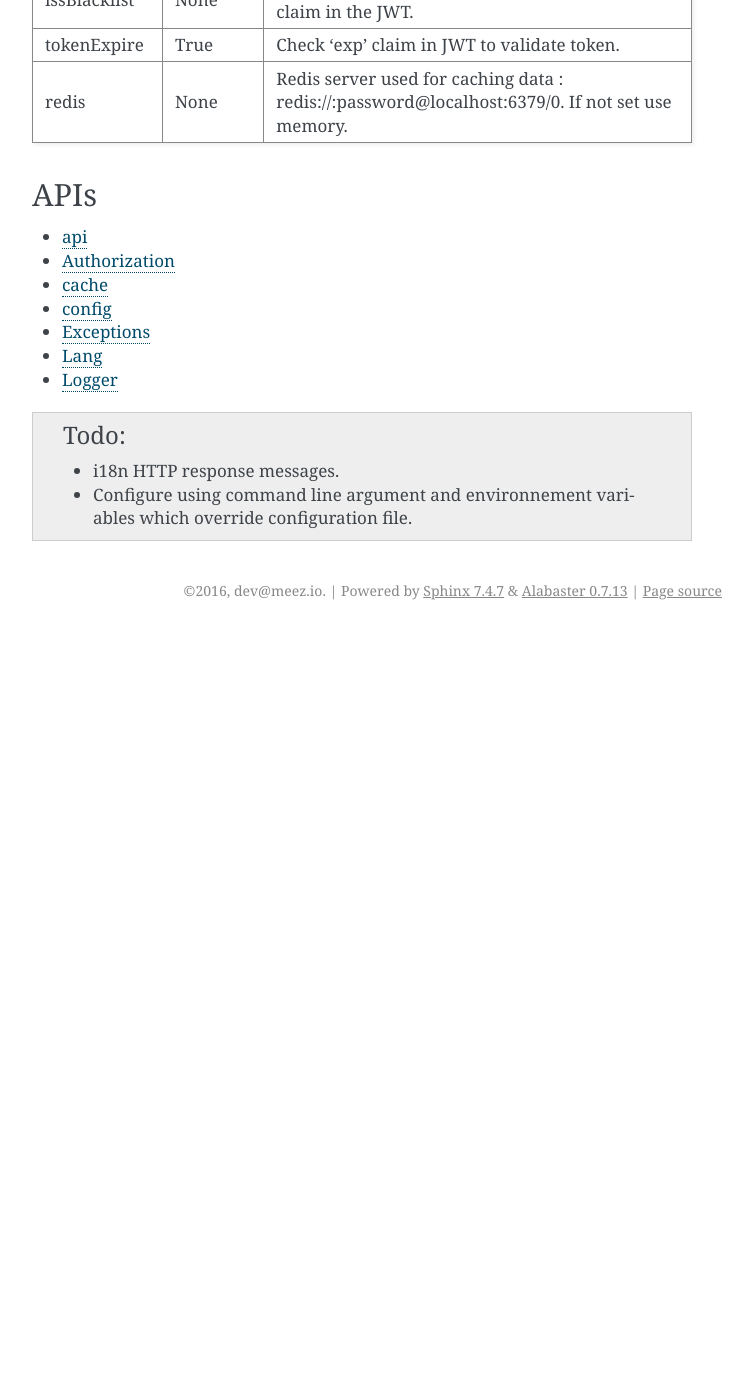
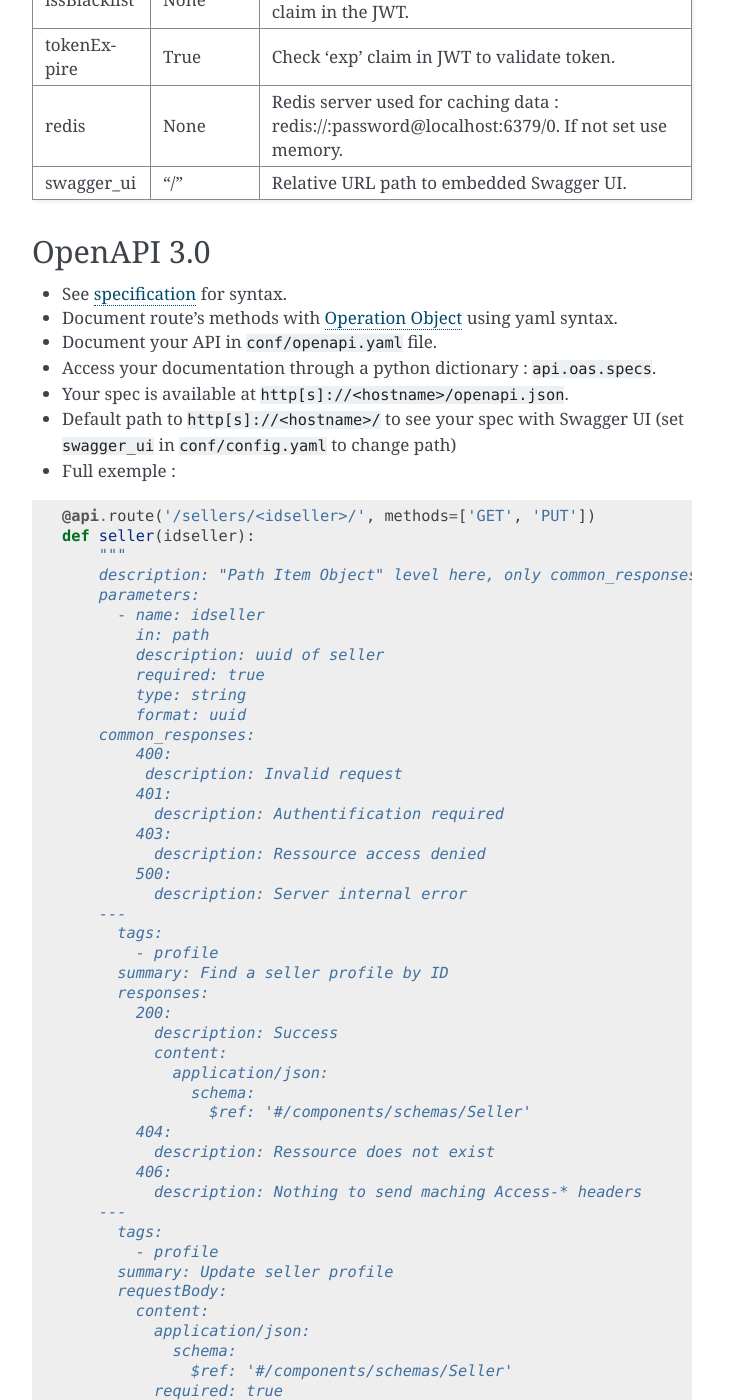
Before and after one commit to meezio/apicore, a Sphinx documentation site: the page built from docs/index.rst, in a window 1280 px wide and 1400 px high, scrolled down 1612 px. Shown: the whole window, without its empty margins (388-1141 px from the left). Built offline with Sphinx 7.4.7, drawn with Linux system fonts in a browser that asks for light colours; before the commit the page ends 2242 px from its top, so only the background shows below that; some of the changed text lies outside the part shown.

Commit message:
Update doc

```diff
--- a/docs/index.rst
+++ b/docs/index.rst
@@ -18,7 +18,8 @@
 * Configuration file loader
 * A simple Logger
 * Raise exception conform to HTTP status codes
-* Authorization using JSON Web Token(JWT) issued from an OpenID Connect provider.
+* Authorization using JSON Web Token(JWT) issued from an OpenID Connect provider
+* OpenAPI 3.0 specification embedded with Swagger UI
 
 Example
 -------
@@ -59,12 +60,12 @@
 Configuration
 -------------
 
-Configuration is set in a YAML file (see :py:class:`apicore.config.Config`).
+Configuration is set in ``conf/config.yaml`` file (see :py:class:`apicore.config.Config`).
 
 +--------------+---------------+------------------------------------------------------------------------------------------------+
 | Name         | Default value | Description                                                                                    |
 +==============+===============+================================================================================================+
-| server_name  | 'API server'  | Service name.                                                                                  |
+| app_name     | "Meezio"      | Application's name.                                                                            |
 +--------------+---------------+------------------------------------------------------------------------------------------------+
 | debug        | True          | Active debug mode.                                                                             |
 +--------------+---------------+------------------------------------------------------------------------------------------------+
@@ -76,6 +77,77 @@
 +--------------+---------------+------------------------------------------------------------------------------------------------+
 | redis        | None          | Redis server used for caching data : redis://:password@localhost:6379/0. If not set use memory.|
 +--------------+---------------+------------------------------------------------------------------------------------------------+
+| swagger_ui   | "/"           | Relative URL path to embedded Swagger UI.                                                      |
++--------------+---------------+------------------------------------------------------------------------------------------------+
+
+OpenAPI 3.0
+-----------
+
+* See `specification <https://github.com/OAI/OpenAPI-Specification>`_ for syntax.
+* Document route's methods with `Operation Object <https://github.com/OAI/OpenAPI-Specification/blob/master/versions/3.0.0.md#operationObject>`_ using yaml syntax.
+* Document your API in ``conf/openapi.yaml`` file.
+* Access your documentation through a python dictionary : ``api.oas.specs``.
+* Your spec is available at ``http[s]://<hostname>/openapi.json``.
+* Default path to ``http[s]://<hostname>/`` to see your spec with Swagger UI (set ``swagger_ui`` in ``conf/config.yaml`` to change path)
+* Full exemple :
+
+.. code:: python
+
+    @api.route('/sellers/<idseller>/', methods=['GET', 'PUT'])
+    def seller(idseller):
+        """
+        description: "Path Item Object" level here, only common_responses is added to OpenAPi specification. Next level are "Operation Object".
+        parameters:
+          - name: idseller
+            in: path
+            description: uuid of seller
+            required: true
+            type: string
+            format: uuid
+        common_responses:
+            400:
+             description: Invalid request
+            401:
+              description: Authentification required
+            403:
+              description: Ressource access denied
+            500:
+              description: Server internal error
+        ---
+          tags:
+            - profile
+          summary: Find a seller profile by ID
+          responses:
+            200:
+              description: Success
+              content:
+                application/json:
+                  schema:
+                    $ref: '#/components/schemas/Seller'
+            404:
+              description: Ressource does not exist
+            406:
+              description: Nothing to send maching Access-* headers
+        ---
+          tags:
+            - profile
+          summary: Update seller profile
+          requestBody:
+            content:
+              application/json:
+                schema:
+                  $ref: '#/components/schemas/Seller'
+              required: true
+          responses:
+            200:
+              description: Success
+        """
+        pass
+
+
+        print(api.oas.spec)
+
+
 
 APIs
 ----
```
Also changed, not shown: other parts of docs/index.rst (+7 -7 lines), README.md (+8 -0 lines), 2 other files.
